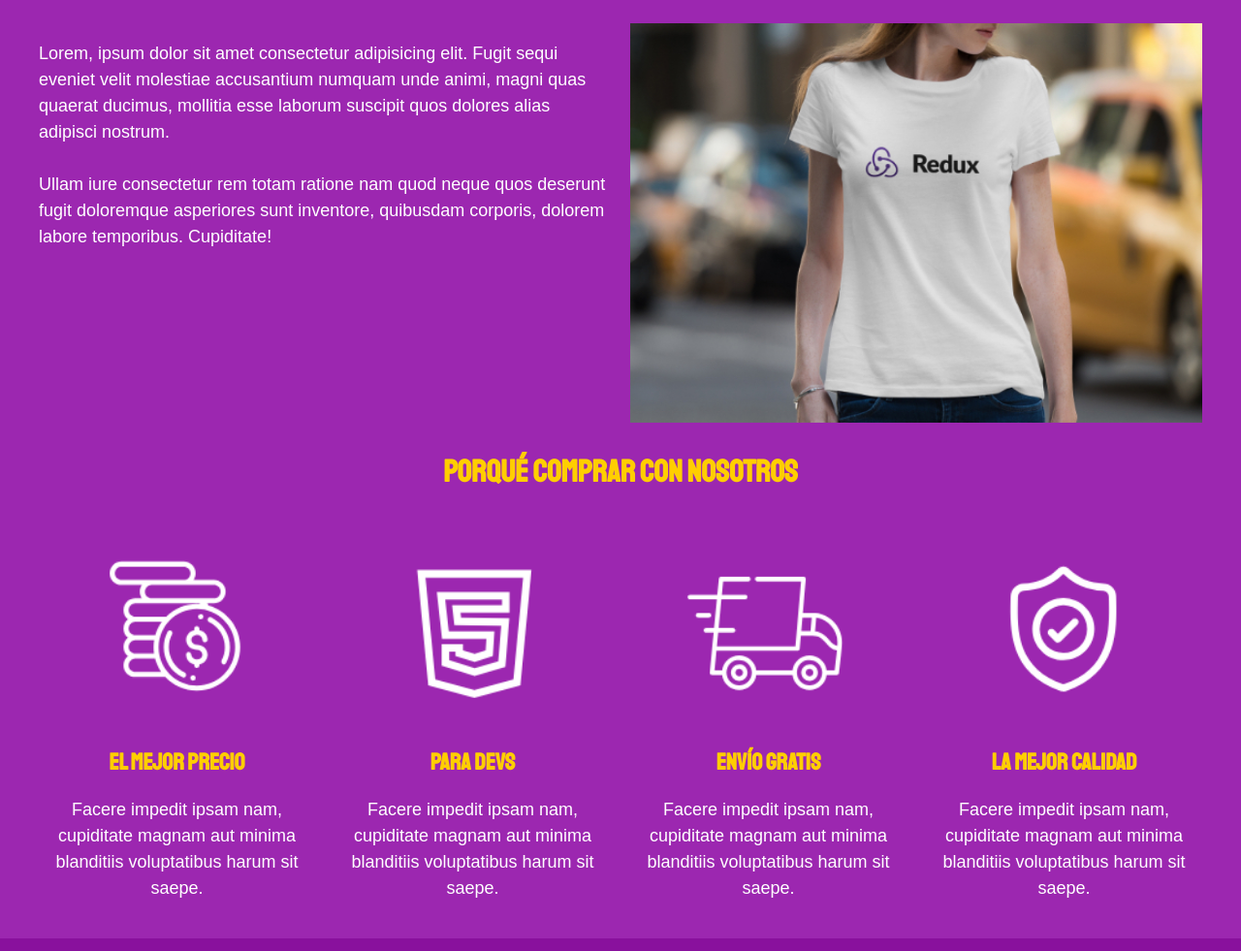
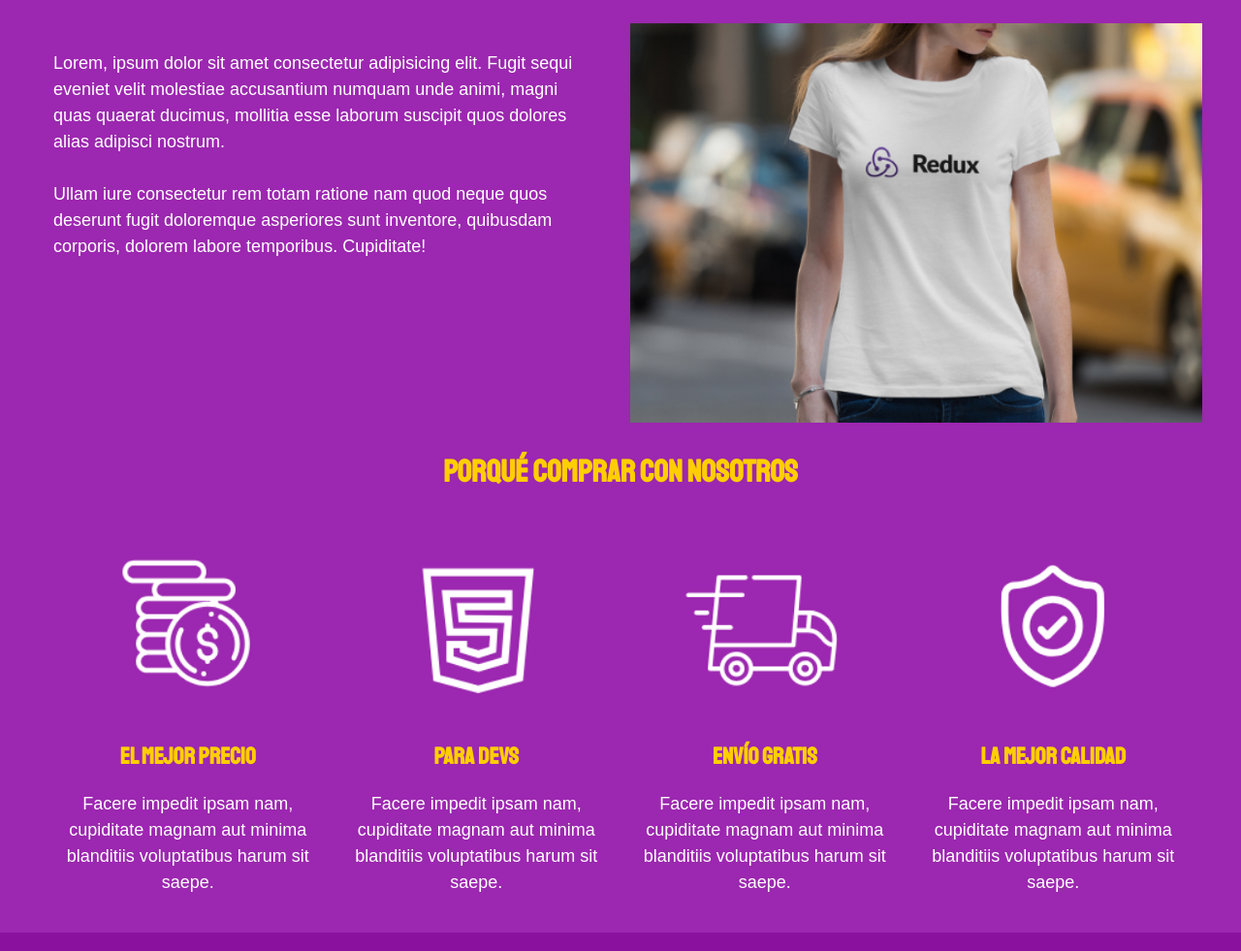
Before and after one commit to wheremycodesat/frontend-store, a plain HTML site: page nosotros.html in a window 1280 px wide. Shown: the part 319-1300 px from the top of the page at 97% size. Drawn offline with Linux system fonts and the light colour scheme.

Commit message:
Final commit

```diff
--- a/css/styles.css
+++ b/css/styles.css
@@ -191,6 +191,10 @@ h3 {
   grid-template-rows: repeat(2, auto);
 }
 
+.nosotros__contenido {
+  margin: 1rem 1.5rem;
+}
+
 @media (min-width: 768px) {
   .nosotros {
     grid-template-columns: repeat(2, 1fr);
@@ -214,6 +218,7 @@ h3 {
   display: grid;
   grid-template-columns: repeat(2, 1fr);
   gap: 2rem;
+  margin: 1rem 1.5rem;
 }
 
 @media (min-width: 768px) {
```
